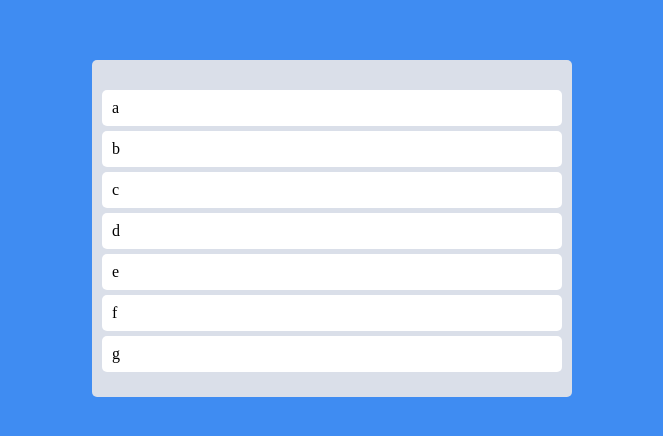
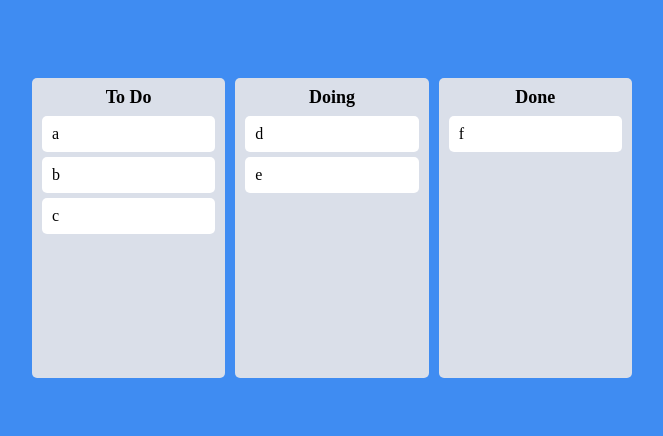
Before and after one commit to parispoly137/react-trello, a React (Create React App) app: page / in a window 1280 px wide. Shown: the part 172-608 px from the top of the page, without its empty margins (308-971 px from the left). Built offline with nearby package versions, Linux system fonts and the light colour scheme.

Commit message:
Multi Boards & Movement
Object.keys(), map(), spread operator (+ JSON.pars() / JSON.stringify())

```diff
--- a/src/App.tsx
+++ b/src/App.tsx
@@ -1,13 +1,13 @@
-import { DragDropContext, Droppable, DropResult } from "react-beautiful-dnd";
+import { DragDropContext, DropResult } from "react-beautiful-dnd";
 import styled from "styled-components";
 import { useRecoilState } from "recoil";
 import { toDoState } from "./atoms";
-import DraggableCard from "./components/DraggableCard";
+import Board from "./components/Board";
 
 const Wrapper = styled.section`
   display: flex;
-  max-width: 480px;
-  width: 100%;
+  max-width: 600px;
+  width: 100vw;
   margin: 0 auto;
   justify-content: center;
   align-items: center;
@@ -15,55 +15,64 @@ const Wrapper = styled.section`
 `;
 
 const Boards = styled.div`
-  display: grid;
+  display: flex;
+  justify-content: center;
+  align-items: flex-start;
   width: 100%;
-  grid-template-columns: repeat(1, 1fr);
-`;
-
-const Board = styled.ul`
-  padding: 20px 10px;
-  padding-top: 30px;
-  background-color: ${(props) => props.theme.boardColor};
-  border-radius: 5px;
-  min-height: 200px;
+  gap: 10px;
 `;
 
 function App() {
   const [toDos, setToDos] = useRecoilState(toDoState);
 
-  // drag가 끝났을 때 실행할 함수
-  const onDragEnd = ({ draggableId, destination, source }: DropResult) => {
+  // ★ drag가 끝났을 때 실행할 함수
+  const onDragEnd = (info: DropResult) => {
+    const { draggableId, destination, source } = info;
+
     if (!destination) return;
 
-    setToDos((prevToDos) => {
-      const copyToDos = [...prevToDos]; // for non-mutation
-      // Delete item on source.index
-      copyToDos.splice(source.index, 1);
-      // Put back the item on the destination.index
-      copyToDos.splice(destination!.index, 0, draggableId);
+    // 같은 보드 내 이동
+    if (destination.droppableId === source.droppableId) {
+      setToDos((allBoards) => {
+        const copyBoard = [...allBoards[source.droppableId]]; // 깊은 복사
+        copyBoard.splice(source.index, 1); // 대상을 제거
+        copyBoard.splice(destination.index, 0, draggableId); // 대상을 원하는 위치에 추가
 
-      return copyToDos;
-    });
+        // 원래의 객체 형태로 return
+        return {
+          ...allBoards,
+          [source.droppableId]: copyBoard, // key는 대괄호 형태로
+        };
+      });
+    }
+
+    // 다른 보드 간의 이동
+    if (destination.droppableId !== source.droppableId) {
+      setToDos((allBoards) => {
+        const sourceBoard = [...allBoards[source.droppableId]]; // 시작 보드 ~ 깊은 복사
+        const destinationBoard = [...allBoards[destination.droppableId]]; // 목표 보드 ~ 깊은 복사
+
+        // 시작 보드에서 제거 후, 목표 보드에 해당 요소 추가
+        sourceBoard.splice(source.index, 1);
+        destinationBoard.splice(destination.index, 0, draggableId);
+
+        // 객체 형태 리턴
+        return {
+          ...allBoards,
+          [destination.droppableId]: destinationBoard,
+          [source.droppableId]: sourceBoard,
+        };
+      });
+    }
   };
   return (
     // DragDropContext ~ onDragEnd 필수
     <DragDropContext onDragEnd={onDragEnd}>
       <Wrapper>
         <Boards>
-          {/* Droppable ~ droppableId 필수 */}
-          <Droppable droppableId='one'>
-            {/* Droppable에는 제공되는 props 존재-> children에 설정 */}
-            {(provided) => (
-              <Board ref={provided.innerRef} {...provided.droppableProps}>
-                {toDos.map((todo, index) => (
-                  // 컴포넌트 분리 및 props 전달
-                  <DraggableCard key={todo} todo={todo} index={index} />
-                ))}
-                {/* drag할 때, droppable의 영역이 변하지 않게 설정 */}
-                {provided.placeholder}
-              </Board>
-            )}
-          </Droppable>
+          {Object.keys(toDos).map((boardId) => (
+            <Board key={boardId} boardId={boardId} toDos={toDos[boardId]} />
+          ))}
         </Boards>
       </Wrapper>
     </DragDropContext>
--- a/src/atoms.tsx
+++ b/src/atoms.tsx
@@ -1,6 +1,14 @@
 import { atom } from "recoil";
 
-export const toDoState = atom({
-  key: "toDoState",
-  default: ["a", "b", "c", "d", "e", "f", "g"],
+interface IToDo {
+  [key: string]: string[]; // key는 대괄호로
+}
+
+export const toDoState = atom<IToDo>({
+  key: "toDo",
+  default: {
+    "To Do": ["a", "b", "c"], // 띄어쓰기가 있으면 큰 따옴표
+    Doing: ["d", "e"],
+    Done: ["f"],
+  },
 });
--- /dev/null
+++ b/src/components/Board.tsx
@@ -0,0 +1,46 @@
+import { Droppable } from "react-beautiful-dnd";
+import styled from "styled-components";
+import DraggableCard from "./DraggableCard";
+
+const Wrapper = styled.ul`
+  width: 300px;
+  padding: 20px 10px;
+  padding-top: 10px;
+  background-color: ${(props) => props.theme.boardColor};
+  border-radius: 5px;
+  min-height: 300px;
+`;
+
+const Title = styled.h2`
+  text-align: center;
+  font-weight: 600;
+  margin-bottom: 10px;
+  font-size: 18px;
+`;
+
+interface IBoards {
+  toDos: string[];
+  boardId: string;
+}
+
+export default function Board({ toDos, boardId }: IBoards) {
+  return (
+    // Droppable ~ droppableId 필수
+    <Wrapper>
+      <Title>{boardId}</Title>
+      <Droppable droppableId={boardId}>
+        {/* Droppable에는 제공되는 props 존재-> children에 설정 */}
+        {(provided) => (
+          <div ref={provided.innerRef} {...provided.droppableProps}>
+            {toDos.map((todo, index) => (
+              // 컴포넌트 분리 및 props 전달
+              <DraggableCard key={todo} todo={todo} index={index} />
+            ))}
+            {/* drag할 때, droppable의 영역이 변하지 않게 설정 */}
+            {provided.placeholder}
+          </div>
+        )}
+      </Droppable>
+    </Wrapper>
+  );
+}
```
